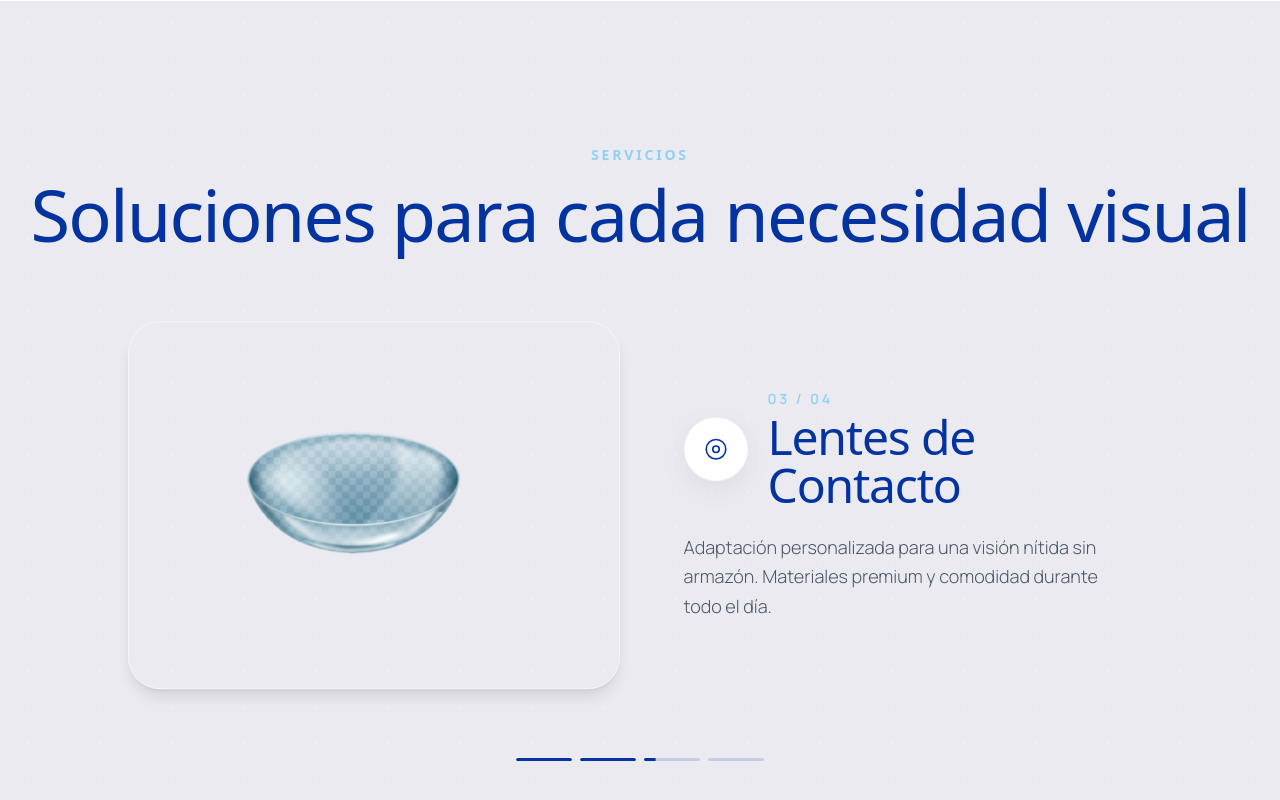
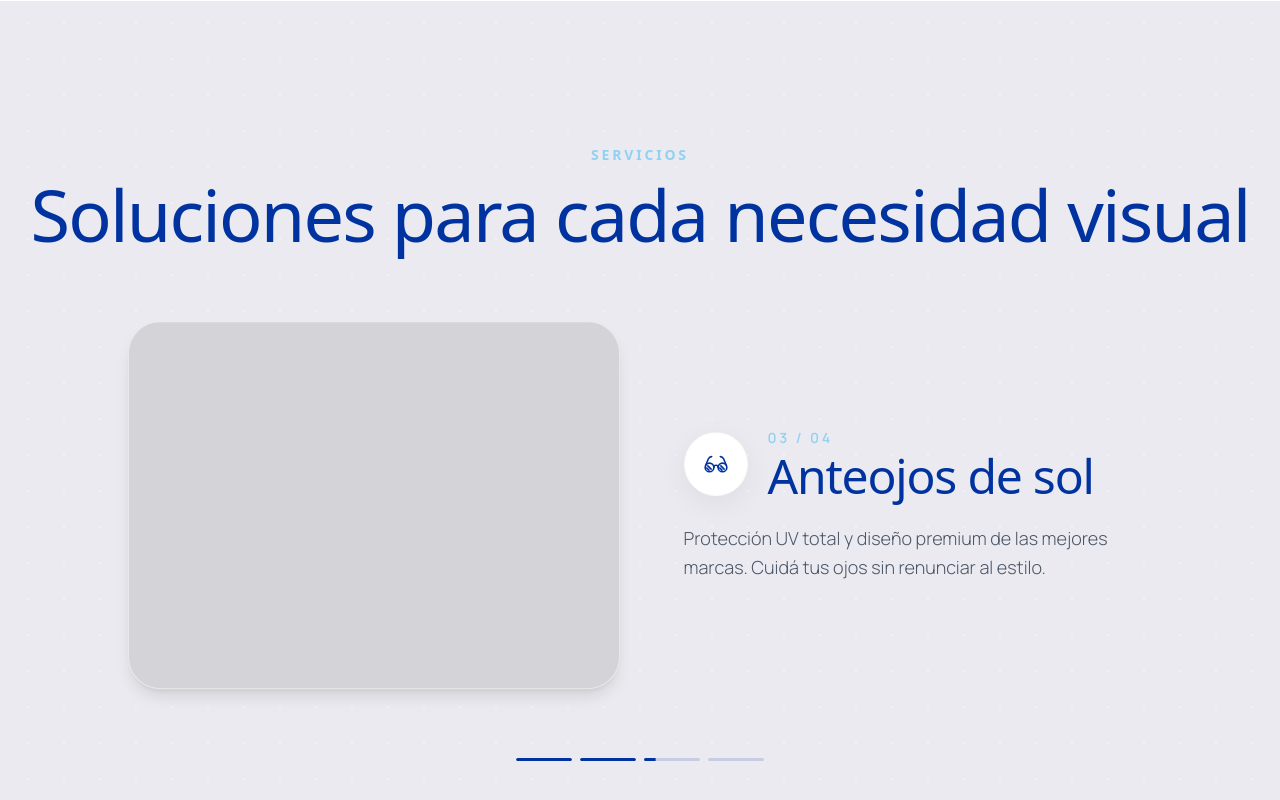
Before and after one commit to nicotg/Landing_Next, a React (Vite) app: page / in a window 1280 px wide. Shown: the part 3199-3999 px from the top of the page. Built offline with nearby package versions, Linux system fonts and the light colour scheme; a web font is replaced by a local one.

Commit message:
actualiza orden y títulos de servicios en base a la maqueta, introduce iconos correspondientes de sol y lente, y define placeholders grises sólidos para las imágenes

```diff
--- a/src/components/Services.tsx
+++ b/src/components/Services.tsx
@@ -7,7 +7,7 @@ import {
   type MotionValue,
 } from 'framer-motion';
 import { DottedBackground } from './DottedBackground';
-import { EyeIcon, GlassesIcon, LensIcon, SunIcon } from './icons';
+import { EyeIcon, GlassesIcon, SunglassesIcon, ContactLensIcon } from './icons';
 import examenVisualImg from '../assets/services/examen-visual.png';
 import anteojosRecetaImg from '../assets/services/anteojos-receta.png';
 import lentesContactoImg from '../assets/services/lentes-contacto.png';
@@ -25,35 +25,35 @@ type Service = {
 const services: Service[] = [
   {
     number: '01',
-    title: 'Examen Visual',
+    title: 'Examen visual',
     description: 'Diagnóstico completo de tu salud visual con tecnología de última generación. Agudeza, fondo de ojo y presión intraocular en un mismo turno.',
     image: examenVisualImg,
-    alt: 'Lentes de prueba para examen visual',
+    alt: 'Examen visual',
     icon: <EyeIcon className="text-primary" size={26} />,
   },
   {
     number: '02',
-    title: 'Anteojos de Receta',
+    title: 'Anteojos recetados',
     description: 'Diseños exclusivos que combinan estilo y precisión óptica. Te asesoramos para que encuentres el armazón que mejor te queda.',
     image: anteojosRecetaImg,
-    alt: 'Anteojos de receta',
+    alt: 'Anteojos recetados',
     icon: <GlassesIcon className="text-primary" size={26} />,
   },
   {
     number: '03',
-    title: 'Lentes de Contacto',
-    description: 'Adaptación personalizada para una visión nítida sin armazón. Materiales premium y comodidad durante todo el día.',
-    image: lentesContactoImg,
-    alt: 'Lente de contacto',
-    icon: <LensIcon className="text-primary" size={26} />,
+    title: 'Anteojos de sol',
+    description: 'Protección UV total y diseño premium de las mejores marcas. Cuidá tus ojos sin renunciar al estilo.',
+    image: gafasSolImg,
+    alt: 'Anteojos de sol',
+    icon: <SunglassesIcon className="text-primary" size={26} />,
   },
   {
     number: '04',
-    title: 'Gafas de Sol',
-    description: 'Protección UV total y diseño premium de las mejores marcas. Cuidá tus ojos sin renunciar al estilo.',
-    image: gafasSolImg,
-    alt: 'Gafas de sol',
-    icon: <SunIcon className="text-primary" size={26} />,
+    title: 'Lentes de contacto',
+    description: 'Adaptación personalizada para una visión nítida sin armazón. Materiales premium y comodidad durante todo el día.',
+    image: lentesContactoImg,
+    alt: 'Lentes de contacto',
+    icon: <ContactLensIcon className="text-primary" size={26} />,
   },
 ];
 
@@ -115,14 +115,8 @@ export const Services: React.FC = () => {
                     <div className="w-full max-w-5xl mx-auto">
                       <div className="flex flex-col md:flex-row gap-10 md:gap-16 items-center justify-between">
 
-                        {/* Lado Izquierdo: Imagen */}
-                        <div className="w-full md:w-[48%] aspect-[4/3] rounded-[24px] md:rounded-[32px] overflow-hidden shadow-lg border border-white/50 shrink-0 transition-transform duration-300 ease-out hover:scale-[1.02]">
-                          <img
-                            src={service.image}
-                            alt={service.alt}
-                            className="w-full h-full object-cover"
-                          />
-                        </div>
+                        {/* Lado Izquierdo: Placeholder de Imagen (opaco) */}
+                        <div className="w-full md:w-[48%] aspect-[4/3] rounded-[24px] md:rounded-[32px] overflow-hidden bg-zinc-300 shadow-lg border border-white/50 shrink-0 transition-transform duration-300 ease-out hover:scale-[1.02]" />
 
                         {/* Lado Derecho: Contenido de Texto */}
                         <div className="w-full md:w-[48%] flex flex-col items-start text-left">
--- a/src/components/icons.tsx
+++ b/src/components/icons.tsx
@@ -132,3 +132,25 @@ export const ChevronRightIcon: React.FC<IconProps> = ({ size = 24, className })
     <path d="M10 7L15 12L10 17" />
   </svg>
 );
+
+export const SunglassesIcon: React.FC<IconProps> = ({ size = 24, className }) => (
+  <svg width={size} height={size} className={className} {...baseProps}>
+    <path d="M2.5 13 5 7c.6-1.3 1.5-2 3-2" />
+    <path d="M21.5 13 19 7c-.6-1.3-1.5-2-3-2" />
+    <circle cx="6" cy="15" r="4" />
+    <path d="M4.5 13.5l3 3" />
+    <path d="M3.5 15.5l2 2" />
+    <circle cx="18" cy="15" r="4" />
+    <path d="M16.5 13.5l3 3" />
+    <path d="M15.5 15.5l2 2" />
+    <path d="M10 15a2 2 0 0 1 4 0" />
+  </svg>
+);
+
+export const ContactLensIcon: React.FC<IconProps> = ({ size = 24, className }) => (
+  <svg width={size} height={size} className={className} {...baseProps}>
+    <path d="M3 13.5c1.5 4.5 11.5 4.5 13 0" />
+    <path d="M3 13.5c1.5 3 11.5 3 13 0" />
+    <path d="M19 12c0 1.38-1.12 2.5-2.5 2.5S14 13.38 14 12s2.5-4.5 2.5-4.5 2.5 3.12 2.5 4.5Z" />
+  </svg>
+);
```
